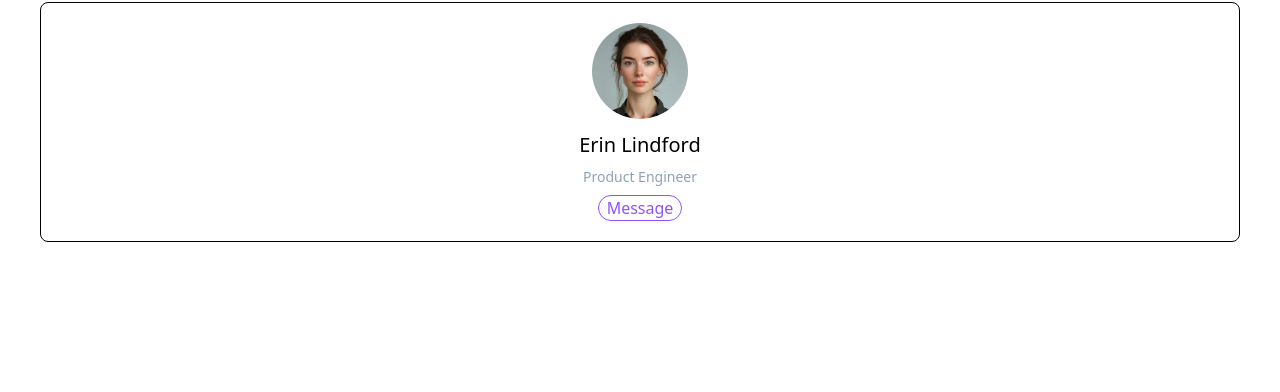
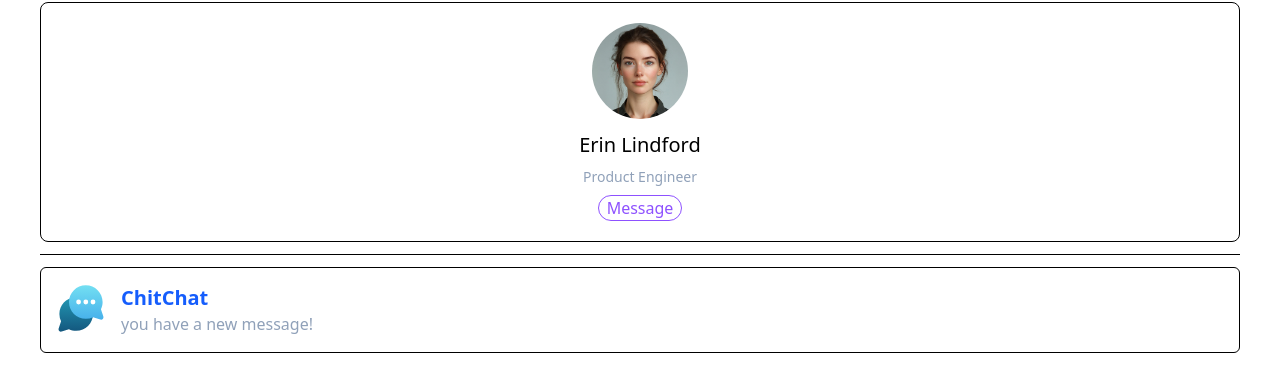
Before and after one commit to psy0821-k/learn-tailwind-vite, a website built with Vite: page src/utility-classes.html in a window 1280 px wide. Shown: the part 138-530 px from the top of the page. Built offline with nearby package versions, Linux system fonts and the light colour scheme; a web font is replaced by a local one.

Commit message:
position tailwind

```diff
--- a/src/utility-classes.html
+++ b/src/utility-classes.html
@@ -33,5 +33,16 @@
         </button>
       </figcaption>
     </figure>
+    <hr class="my-3" />
+    <div class="border rounded-md p-4 pl-20 relative">
+      <strong class="text-xl text-blue-600">ChitChat</strong>
+      <p class="text-slate-400">you have a new message!</p>
+
+      <img
+        class="w-12 h-12 absolute top-4 left-4"
+        src="./assets/images/chit-chat.svg"
+        alt=""
+      />
+    </div>
   </body>
 </html>
```
